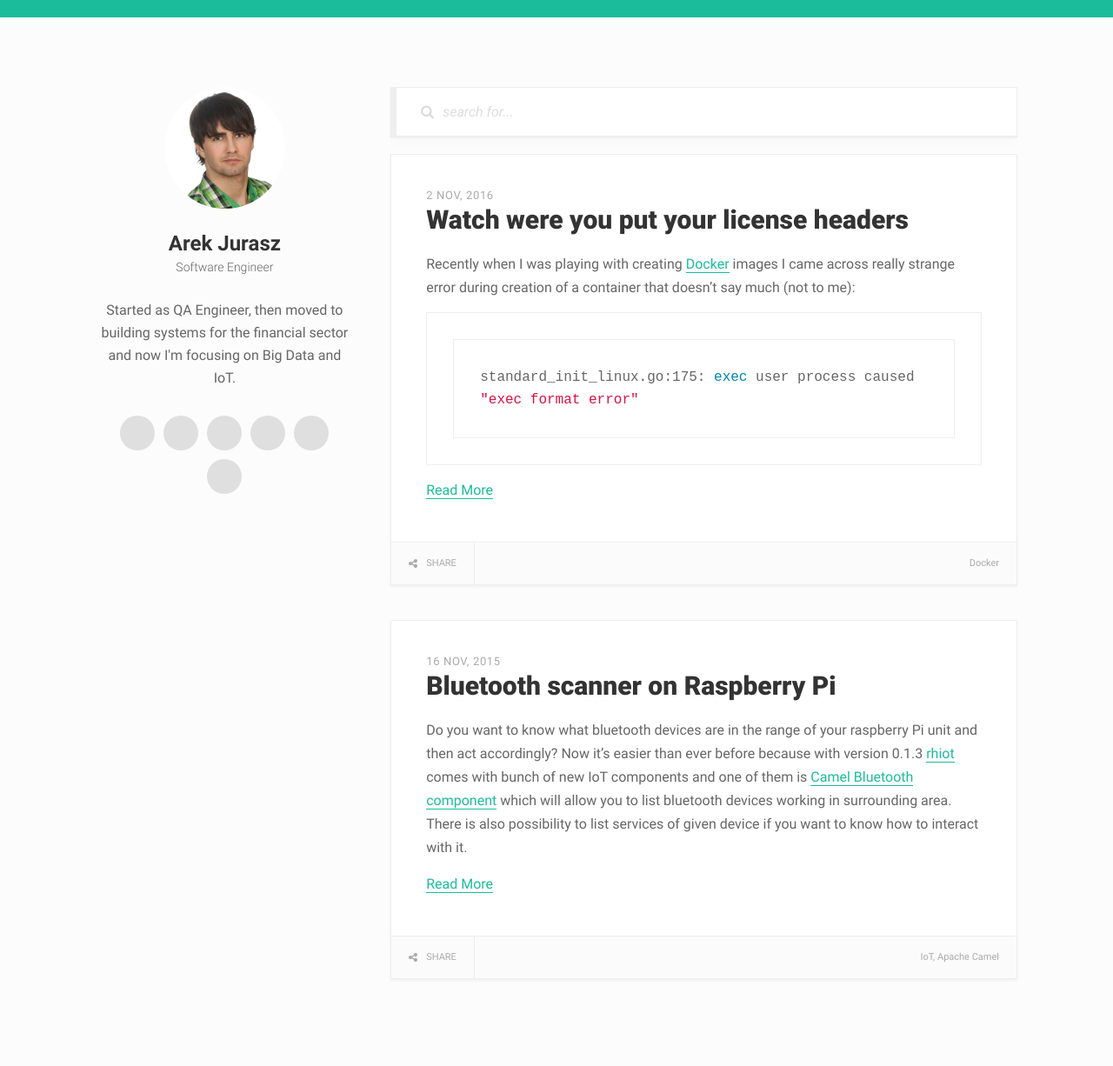
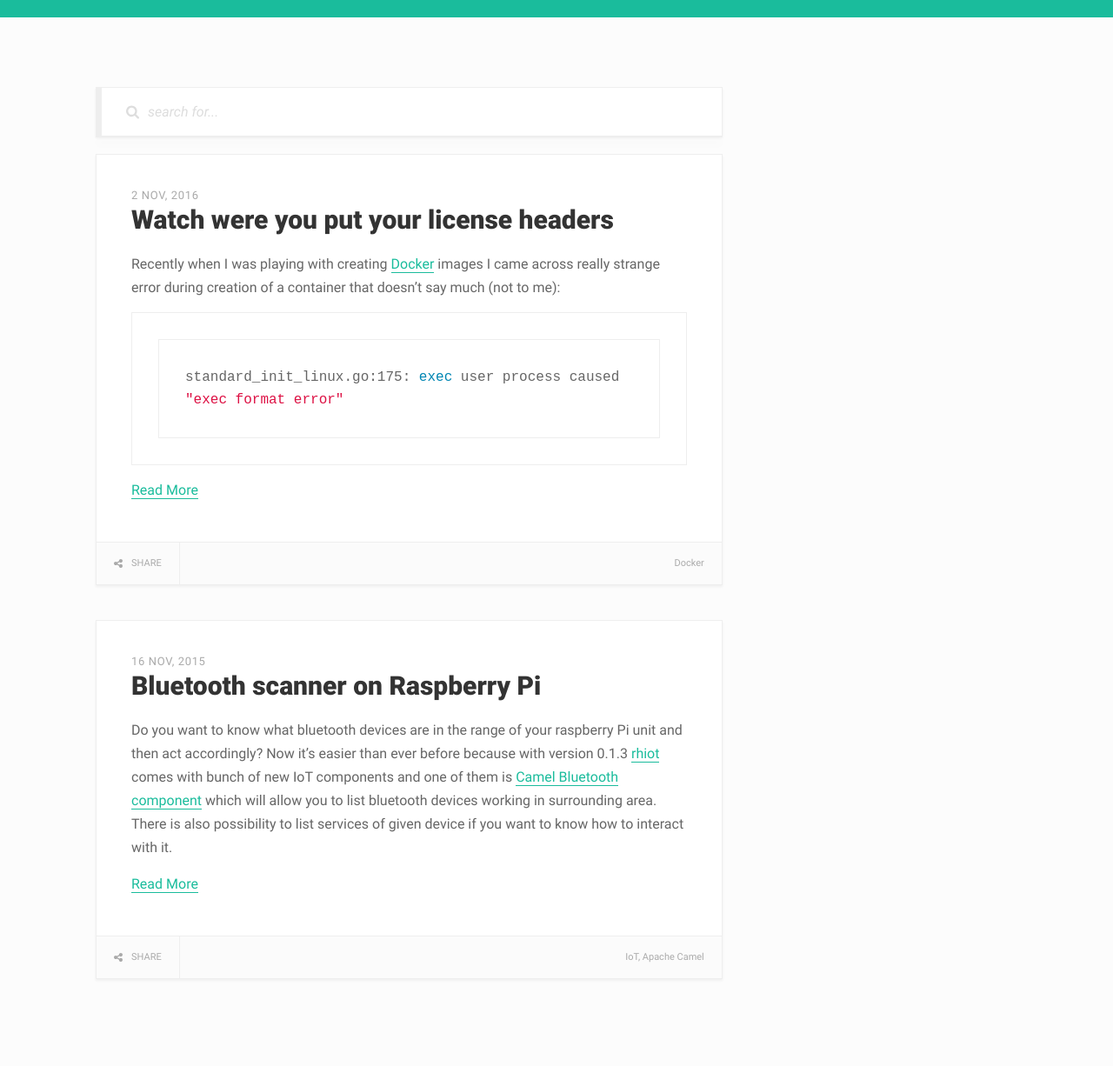
Before and after one commit to ajurasz/ajurasz.github.io, a Jekyll site: the page built from index.html, in a window 1280 px wide. Shown: the whole page at 87% size. Built offline with Jekyll 4.4.1, drawn with Linux system fonts in a browser that asks for light colours; the list of posts is cut into pages by our own code.

Commit message:
Post view

```diff
--- a/_config.yml
+++ b/_config.yml
@@ -43,6 +43,7 @@ show_rss: 1
 show_comments: 1
 show_menu: 0
 fixed_sidebar: 1
+show_wide_post: 1
 
 # Defaults
 defaults:
--- a/_layouts/default.html
+++ b/_layouts/default.html
@@ -4,7 +4,9 @@
 
     <body>
         <div class="wrapper clear">
-            {% include sidebar.html %}
+            {% if site.show_wide_post != 1 %}
+                {% include sidebar.html %}
+            {% endif %}
 
             <main class="the-content" role="main">
                 {% include search.html %}
```
Also changed, not shown: _layouts/wide.html (deleted, +0 -15 lines).
